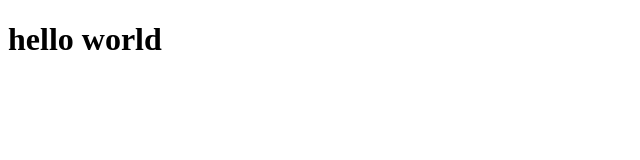
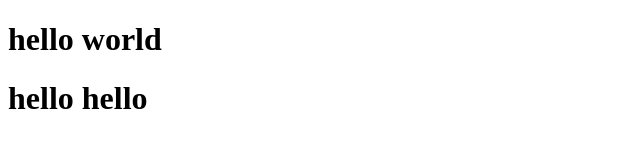
Before and after one commit to flowerslanguage/demo, a plain HTML site: page index.html in a window 1280 px wide. Shown: the whole page, without its empty margins (0-640 px from the left). Drawn offline with Linux system fonts and the light colour scheme.

Commit message:
我改动了index.html

```diff
--- a/index.html
+++ b/index.html
@@ -8,5 +8,6 @@
 </head>
 <body>
     <h1>hello world</h1>
+    <h1>hello hello</h1>
 </body>
 </html>
```
